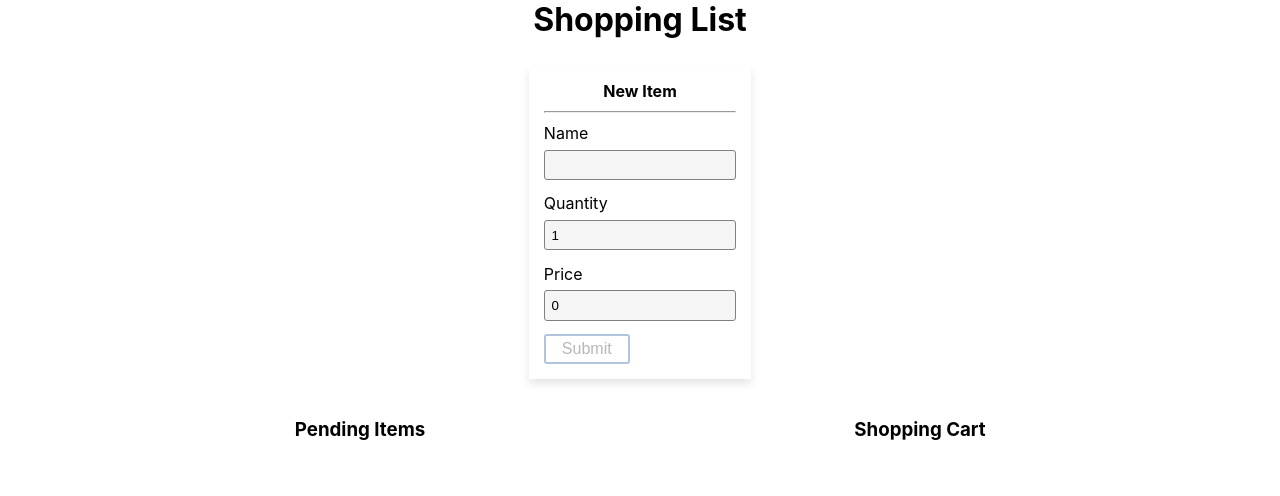
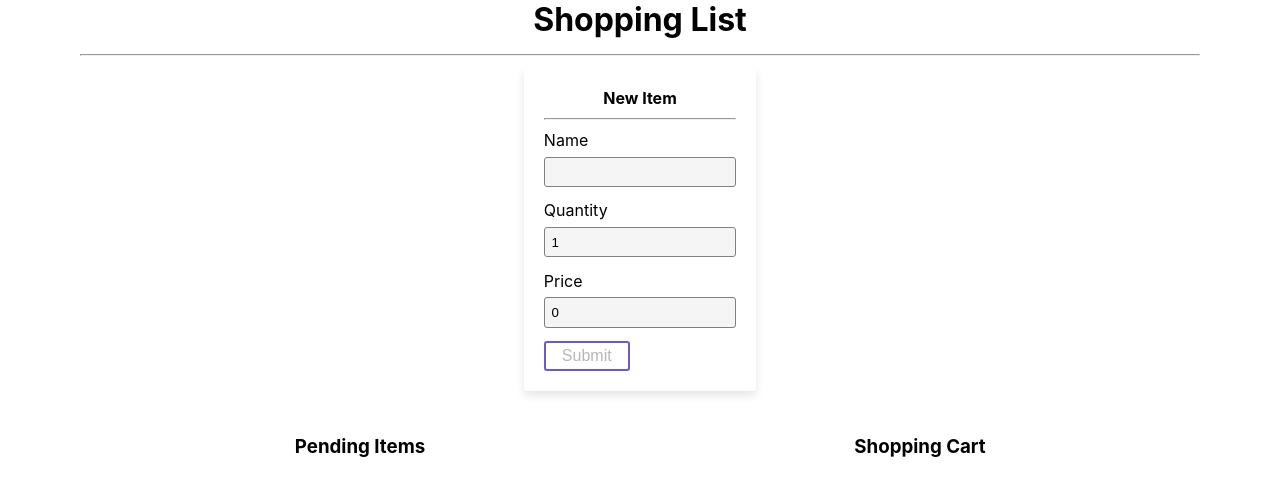
Before and after one commit to TheCodingDojo/react-shopping-list, a React (Create React App) app: page / in a window 1280 px wide. Shown: the top 496 px of the page. Built offline with nearby package versions, Linux system fonts and the light colour scheme.

Commit message:
minor styling

```diff
--- a/src/App.js
+++ b/src/App.js
@@ -34,6 +34,7 @@ function App() {
     <Container>
       <GlobalStyle />
       <Title>Shopping List</Title>
+      <hr />
       <NewItem addItem={addItem} />
       <Grid>
         <Row>
--- a/src/components/Grid.js
+++ b/src/components/Grid.js
@@ -13,7 +13,8 @@ export const Row = styled.div`
 
 export const Col = styled.div`
   flex: ${(props) => props.size};
-  padding: 15px;
+  padding: 20px;
+  border-radius: 3px;
 `;
 
 export const ColShadow = styled(Col)`
--- a/src/components/NewItem.js
+++ b/src/components/NewItem.js
@@ -38,7 +38,7 @@ const NewItem = ({ addItem }) => {
   const Button = styled.button`
     font-size: 1em;
     padding: 0.25em 1em;
-    border: 2px solid lightsteelblue;
+    border: 2px solid slateblue;
     border-radius: 3px;
     background: transparent;
   `;
```
